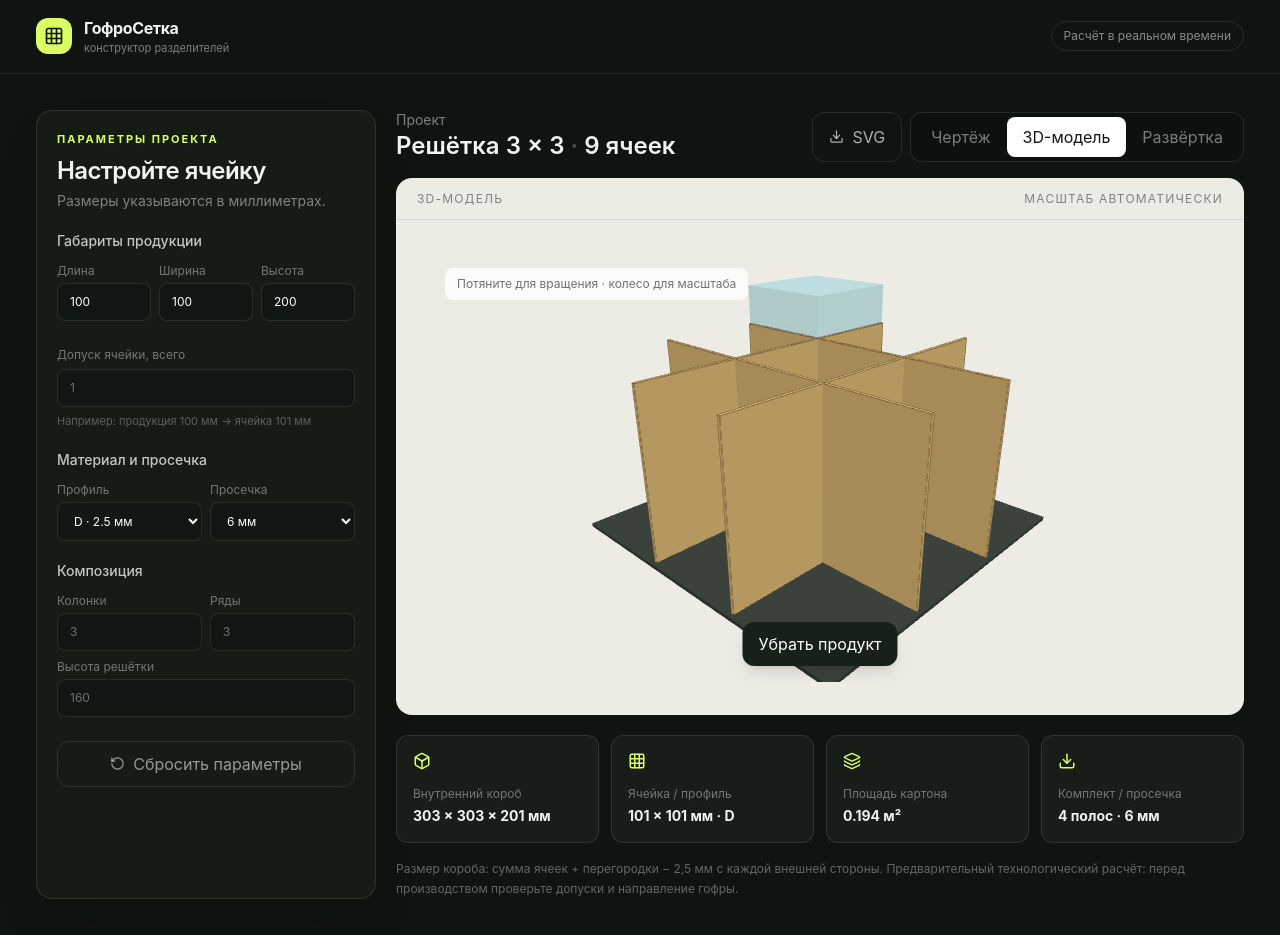
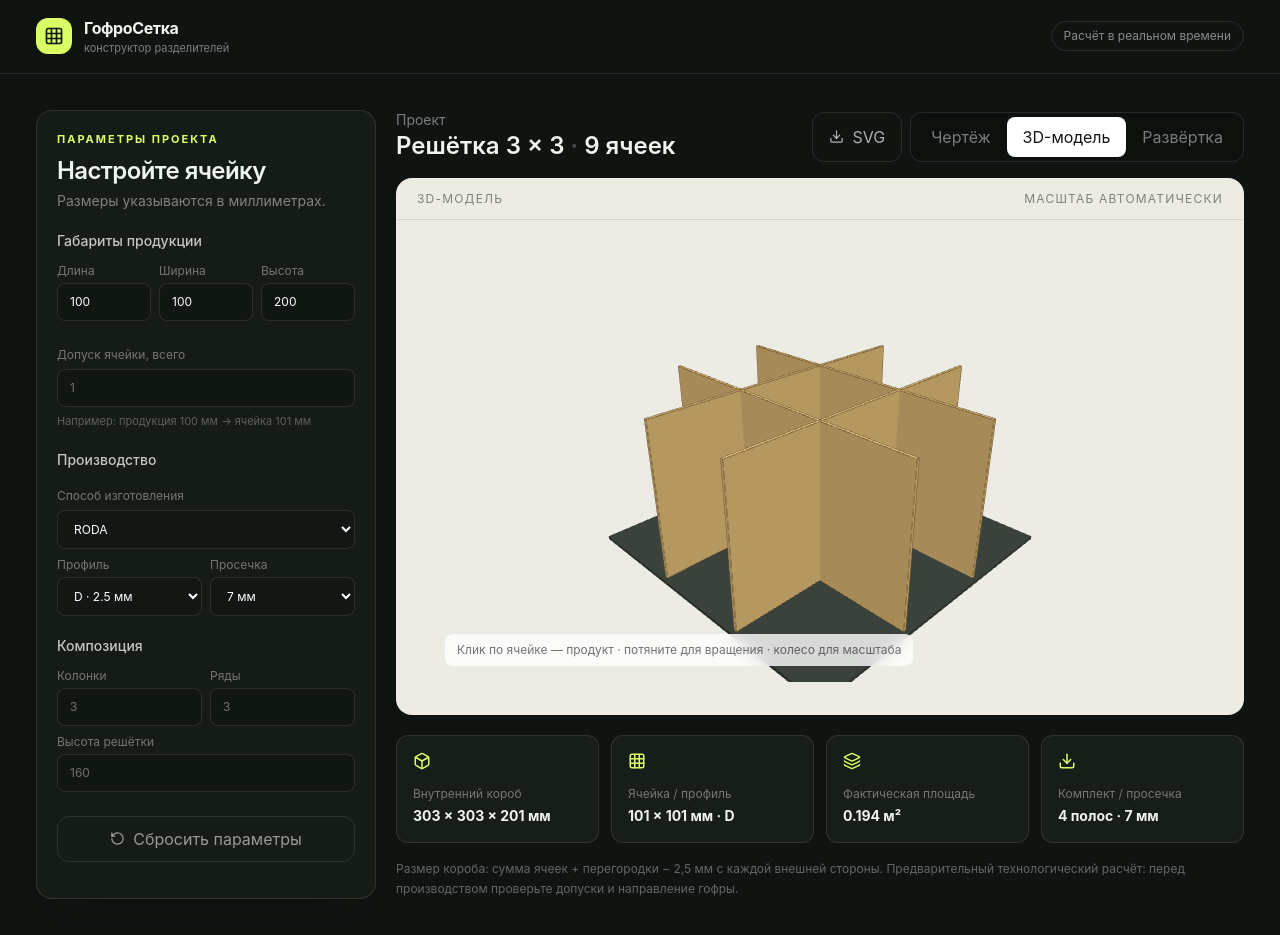
Before and after one commit to DemonicRous/gofrosetka, a Vue app: page / in a window 1280 px wide. Both pictures are taken after a click on the button "3D-модель". Built offline with nearby package versions, Linux system fonts and the light colour scheme.

Commit message:
Add die layout optimization and cell products

```diff
--- a/src/App.vue
+++ b/src/App.vue
@@ -2,11 +2,12 @@
 import { ref, computed, defineAsyncComponent } from 'vue'
 import { Box, Grid3X3, Layers3, Download, RotateCcw } from 'lucide-vue-next'
 import StripCanvas from './components/StripCanvas.vue'
+import DieLayoutCanvas from './components/DieLayoutCanvas.vue'
 const GridScene = defineAsyncComponent(() => import('./components/GridScene.vue'))
 
 const profiles = { F: 1, E: 2, D: 2.5, B: 3, C: 4, BE: 5, BD: 5, BC: 7 }
 const edgeTrim = 2.5
-const p = ref({ length: 100, width: 100, height: 200, gridHeight: 160, gap: 1, rows: 3, cols: 3, profile: 'D', slot: 6 })
+const p = ref({ length: 100, width: 100, height: 200, gridHeight: 160, gap: 1, rows: 3, cols: 3, profile: 'D', slot: 7, method: 'RODA' })
 const active = ref('Чертёж')
 const tabs = ['Чертёж', '3D-модель', 'Развёртка']
 const cellL = computed(() => p.value.length + p.value.gap)
@@ -21,9 +22,39 @@ const crossStrips = computed(() => Math.max(0, p.value.cols - 1))
 const slotDepth = computed(() => stripHeight.value / 2 + 5)
 const longSlotPositions = computed(() => Array.from({ length: crossStrips.value }, (_, i) => (i + 1) * cellL.value + (i + .5) * board.value - edgeTrim))
 const crossSlotPositions = computed(() => Array.from({ length: longStrips.value }, (_, i) => (i + 1) * cellW.value + (i + .5) * board.value - edgeTrim))
-const area = computed(() => ((longStrips.value * innerL.value + crossStrips.value * innerW.value) * stripHeight.value / 1e6).toFixed(3))
+const pieceArea = computed(() => (longStrips.value * innerL.value + crossStrips.value * innerW.value) * stripHeight.value / 1e6)
+const dieLayout = computed(() => {
+  const pieces = [
+    ...Array.from({ length: longStrips.value }, () => ({ w: innerL.value, type: 'L' })),
+    ...Array.from({ length: crossStrips.value }, () => ({ w: innerW.value, type: 'P' })),
+  ].filter(i => i.w > 0).sort((a, b) => b.w - a.w)
+  if (!pieces.length || stripHeight.value > 975 || pieces[0].w > 980) return null
+  let best = null
+  for (let usableW = Math.max(480, Math.ceil(pieces[0].w)); usableW <= 980; usableW++) {
+    const maxRows = Math.floor(975 / stripHeight.value)
+    const maxKits = Math.min(50, Math.floor(usableW * maxRows / pieces.reduce((s, i) => s + i.w, 0)))
+    for (let kits = 1; kits <= maxKits; kits++) {
+      const rows = []
+      const items = Array.from({ length: kits }, (_, kit) => pieces.map(i => ({ ...i, kit: kit + 1 }))).flat().sort((a, b) => b.w - a.w)
+      let fits = true
+      for (const item of items) {
+        let row = rows.find(r => r.used + item.w <= usableW)
+        if (!row) { if (rows.length >= maxRows) { fits = false; break } row = { used: 0, items: [] }; rows.push(row) }
+        row.items.push({ ...item, x: row.used, y: (rows.indexOf(row)) * stripHeight.value, h: stripHeight.value }); row.used += item.w
+      }
+      if (!fits) continue
+      const usedW = Math.max(...rows.map(r => r.used)), sheetW = Math.max(500, Math.ceil(usedW + 20)), sheetH = Math.max(500, Math.ceil(rows.length * stripHeight.value + 25))
+      if (sheetW > 1000 || sheetH > 1000) continue
+      const perKit = sheetW * sheetH / kits / 1e6
+      if (!best || perKit < best.perKit - 1e-9 || (Math.abs(perKit - best.perKit) < 1e-9 && sheetW * sheetH < best.sheetW * best.sheetH)) best = { sheetW, sheetH, kits, perKit, items: rows.flatMap(r => r.items) }
+    }
+  }
+  return best
+})
+const area = computed(() => (p.value.method === 'RODA' ? pieceArea.value : dieLayout.value?.perKit || 0).toFixed(3))
 const cells = computed(() => p.value.rows * p.value.cols)
-const reset = () => p.value = { length: 100, width: 100, height: 200, gridHeight: 160, gap: 1, rows: 3, cols: 3, profile: 'D', slot: 6 }
+const reset = () => p.value = { length: 100, width: 100, height: 200, gridHeight: 160, gap: 1, rows: 3, cols: 3, profile: 'D', slot: 7, method: 'RODA' }
+const methodChanged = () => { if (p.value.method === 'RODA') p.value.slot = 7 }
 const downloadDrawing = () => {
   const scale = 800 / Math.max(innerL.value, innerW.value)
   const w = innerL.value * scale, h = innerW.value * scale
@@ -52,7 +83,7 @@ const downloadDrawing = () => {
         <div class="space-y-5">
           <section><h2 class="mb-3 text-sm font-medium text-white/75">Габариты продукции</h2><div class="grid grid-cols-3 gap-2"><label v-for="[key,label] in [['length','Длина'],['width','Ширина'],['height','Высота']]" :key="key" class="text-xs text-white/40">{{label}}<input v-model.number="p[key]" type="number" min="1" class="mt-1 w-full rounded-lg border border-white/10 bg-black/20 px-3 py-2.5 text-sm text-white outline-none focus:border-[#d9ff64]/60"></label></div></section>
           <section><label class="text-xs text-white/40">Допуск ячейки, всего<input v-model.number="p.gap" type="number" min="0" step="0.5" class="mt-1 w-full rounded-lg border border-white/10 bg-black/20 px-3 py-2.5 text-sm"></label><p class="mt-1.5 text-[11px] text-white/30">Например: продукция 100 мм → ячейка 101 мм</p></section>
-          <section><h2 class="mb-3 text-sm font-medium text-white/75">Материал и просечка</h2><div class="grid grid-cols-2 gap-2"><label class="text-xs text-white/40">Профиль<select v-model="p.profile" class="mt-1 w-full rounded-lg border border-white/10 bg-[#121713] px-3 py-2.5 text-sm text-white"><option v-for="(thickness, profile) in profiles" :key="profile" :value="profile">{{ profile }} · {{ thickness }} мм</option></select></label><label class="text-xs text-white/40">Просечка<select v-model.number="p.slot" class="mt-1 w-full rounded-lg border border-white/10 bg-[#121713] px-3 py-2.5 text-sm text-white"><option :value="6">6 мм</option><option :value="7">7 мм</option></select></label></div></section>
+          <section><h2 class="mb-3 text-sm font-medium text-white/75">Производство</h2><label class="text-xs text-white/40">Способ изготовления<select v-model="p.method" @change="methodChanged" class="mt-1 w-full rounded-lg border border-white/10 bg-[#121713] px-3 py-2.5 text-sm text-white"><option value="RODA">RODA</option><option value="DIE">Плоская высечка</option></select></label><div class="mt-2 grid grid-cols-2 gap-2"><label class="text-xs text-white/40">Профиль<select v-model="p.profile" class="mt-1 w-full rounded-lg border border-white/10 bg-[#121713] px-3 py-2.5 text-sm text-white"><option v-for="(thickness, profile) in profiles" :key="profile" :value="profile">{{ profile }} · {{ thickness }} мм</option></select></label><label class="text-xs text-white/40">Просечка<select v-model.number="p.slot" class="mt-1 w-full rounded-lg border border-white/10 bg-[#121713] px-3 py-2.5 text-sm text-white"><option :value="6">6 мм</option><option :value="7">7 мм</option></select></label></div></section>
           <section><h2 class="mb-3 text-sm font-medium text-white/75">Композиция</h2><div class="grid grid-cols-2 gap-2"><label class="text-xs text-white/40">Колонки<input v-model.number="p.cols" type="number" min="1" max="12" class="mt-1 w-full rounded-lg border border-white/10 bg-black/20 px-3 py-2.5 text-sm"></label><label class="text-xs text-white/40">Ряды<input v-model.number="p.rows" type="number" min="1" max="12" class="mt-1 w-full rounded-lg border border-white/10 bg-black/20 px-3 py-2.5 text-sm"></label><label class="col-span-2 text-xs text-white/40">Высота решётки<input v-model.number="p.gridHeight" type="number" min="20" class="mt-1 w-full rounded-lg border border-white/10 bg-black/20 px-3 py-2.5 text-sm"></label></div></section>
         </div>
         <button @click="reset" class="mt-6 flex w-full items-center justify-center gap-2 rounded-xl border border-white/10 py-2.5 text-sm text-white/55 hover:bg-white/5"><RotateCcw :size="15"/>Сбросить параметры</button>
@@ -65,10 +96,10 @@ const downloadDrawing = () => {
           <div class="grid min-h-[430px] place-items-center p-8">
             <div v-if="active==='Чертёж'" class="relative w-full max-w-[720px]" :style="{aspectRatio: innerL+'/'+innerW}"><div class="absolute inset-0 border-2 border-[#273229] bg-[linear-gradient(135deg,#f7f6ee,#e5e4dc)] shadow-xl"></div><div class="absolute inset-0 grid" :style="{gridTemplateColumns:`repeat(${p.cols},1fr)`,gridTemplateRows:`repeat(${p.rows},1fr)`}"><div v-for="n in cells" :key="n" class="grid place-items-center border border-[#556158]/60 text-[clamp(9px,1.2vw,14px)] text-black/35">{{n}}</div></div><span class="absolute -bottom-7 left-1/2 -translate-x-1/2 text-xs">{{ innerL.toFixed(0) }} мм</span><span class="absolute -right-16 top-1/2 -translate-y-1/2 rotate-90 text-xs">{{ innerW.toFixed(0) }} мм</span></div>
             <GridScene v-else-if="active==='3D-модель'" :length="p.length" :width="p.width" :height="p.height" :grid-height="stripHeight" :rows="p.rows" :cols="p.cols" :cell-l="cellL" :cell-w="cellW" :board="board" />
-            <div v-else class="grid w-full gap-5 xl:grid-cols-2"><StripCanvas title="Продольная полоса" :length="innerL" :height="stripHeight" :quantity="longStrips" :slots="longSlotPositions" :slot-width="p.slot" :slot-depth="slotDepth" /><StripCanvas title="Поперечная полоса" :length="innerW" :height="stripHeight" :quantity="crossStrips" :slots="crossSlotPositions" :slot-width="p.slot" :slot-depth="slotDepth" from-top /></div>
+            <div v-else class="w-full"><DieLayoutCanvas v-if="p.method === 'DIE' && dieLayout" :layout="dieLayout"/><div v-else-if="p.method === 'DIE'" class="grid h-[300px] place-items-center text-center text-black/45"><p>Комплект не помещается на лист 1000 × 1000 мм.<br>Уменьшите размеры или высоту решётки.</p></div><div v-else class="grid gap-5 xl:grid-cols-2"><StripCanvas title="Продольная полоса" :length="innerL" :height="stripHeight" :quantity="longStrips" :slots="longSlotPositions" :slot-width="p.slot" :slot-depth="slotDepth" /><StripCanvas title="Поперечная полоса" :length="innerW" :height="stripHeight" :quantity="crossStrips" :slots="crossSlotPositions" :slot-width="p.slot" :slot-depth="slotDepth" from-top /></div></div>
           </div>
         </div>
-        <div class="mt-5 grid gap-3 sm:grid-cols-2 xl:grid-cols-4"><div v-for="item in [[Box,'Внутренний короб',`${innerL.toFixed(0)} × ${innerW.toFixed(0)} × ${boxHeight.toFixed(0)} мм`],[Grid3X3,'Ячейка / профиль',`${cellL} × ${cellW} мм · ${p.profile}`],[Layers3,'Площадь картона',`${area} м²`],[Download,'Комплект / просечка',`${longStrips + crossStrips} полос · ${p.slot} мм`]]" :key="item[1]" class="rounded-xl border border-white/10 bg-[#171d18] p-4"><component :is="item[0]" :size="18" class="mb-4 text-[#d9ff64]"/><p class="text-xs text-white/40">{{item[1]}}</p><b class="mt-1 block text-sm">{{item[2]}}</b></div></div>
+        <div class="mt-5 grid gap-3 sm:grid-cols-2 xl:grid-cols-4"><div v-for="item in [[Box,'Внутренний короб',`${innerL.toFixed(0)} × ${innerW.toFixed(0)} × ${boxHeight.toFixed(0)} мм`],[Grid3X3,'Ячейка / профиль',`${cellL} × ${cellW} мм · ${p.profile}`],[Layers3,p.method === 'RODA' ? 'Фактическая площадь' : 'Площадь на комплект',`${area} м²`],[Download,p.method === 'DIE' && dieLayout ? 'Лист / комплектов' : 'Комплект / просечка',p.method === 'DIE' && dieLayout ? `${dieLayout.sheetW}×${dieLayout.sheetH} · ${dieLayout.kits} шт.` : `${longStrips + crossStrips} полос · ${p.slot} мм`]]" :key="item[1]" class="rounded-xl border border-white/10 bg-[#171d18] p-4"><component :is="item[0]" :size="18" class="mb-4 text-[#d9ff64]"/><p class="text-xs text-white/40">{{item[1]}}</p><b class="mt-1 block text-sm">{{item[2]}}</b></div></div>
         <p class="mt-4 text-xs leading-5 text-white/35">Размер короба: сумма ячеек + перегородки − 2,5 мм с каждой внешней стороны. Предварительный технологический расчёт: перед производством проверьте допуски и направление гофры.</p>
       </section>
     </main>
--- /dev/null
+++ b/src/components/DieLayoutCanvas.vue
@@ -0,0 +1,29 @@
+<script setup>
+import { onMounted, onBeforeUnmount, ref, watch } from 'vue'
+
+const props = defineProps({ layout: Object })
+const canvas = ref(null)
+let observer
+const draw = () => {
+  const el = canvas.value, rect = el.getBoundingClientRect(), dpr = Math.min(devicePixelRatio, 2)
+  el.width = rect.width * dpr; el.height = rect.height * dpr
+  const ctx = el.getContext('2d'); ctx.scale(dpr, dpr); ctx.clearRect(0, 0, rect.width, rect.height)
+  if (!props.layout?.items?.length) return
+  const pad = 38, labelH = 34, scale = Math.min((rect.width - pad * 2) / props.layout.sheetW, (rect.height - pad * 2 - labelH) / props.layout.sheetH)
+  const w = props.layout.sheetW * scale, h = props.layout.sheetH * scale, ox = (rect.width - w) / 2, oy = labelH + (rect.height - labelH - h) / 2
+  ctx.fillStyle = '#f8f5ea'; ctx.strokeStyle = '#38433b'; ctx.lineWidth = 2; ctx.fillRect(ox, oy, w, h); ctx.strokeRect(ox, oy, w, h)
+  for (const item of props.layout.items) {
+    ctx.fillStyle = item.type === 'L' ? '#d8b877' : '#e1c58c'; ctx.strokeStyle = '#725c38'; ctx.lineWidth = 1
+    ctx.fillRect(ox + (item.x + 10) * scale, oy + (item.y + 12.5) * scale, item.w * scale, item.h * scale)
+    ctx.strokeRect(ox + (item.x + 10) * scale, oy + (item.y + 12.5) * scale, item.w * scale, item.h * scale)
+    if (item.w * scale > 42) { ctx.fillStyle = '#443821'; ctx.font = '9px Inter, sans-serif'; ctx.textAlign = 'center'; ctx.fillText(`${item.type} · К${item.kit}`, ox + (item.x + 10 + item.w / 2) * scale, oy + (item.y + 12.5 + item.h / 2) * scale + 3) }
+  }
+  ctx.fillStyle = '#28302a'; ctx.font = '600 12px Inter, sans-serif'; ctx.textAlign = 'left'; ctx.fillText(`Штамп ${props.layout.sheetW} × ${props.layout.sheetH} мм · ${props.layout.kits} компл.`, ox, 16)
+  ctx.font = '11px Inter, sans-serif'; ctx.fillStyle = '#667169'; ctx.fillText('Подача и гофра ↓   припуск 25 мм по гофре / 20 мм против гофры', ox, 31)
+}
+onMounted(() => { observer = new ResizeObserver(draw); observer.observe(canvas.value); draw() })
+watch(() => props.layout, draw, { deep: true })
+onBeforeUnmount(() => observer?.disconnect())
+</script>
+
+<template><canvas ref="canvas" class="h-[420px] w-full rounded-xl border border-black/10 bg-[#f5f3ea]"></canvas></template>
--- a/src/components/GridScene.vue
+++ b/src/components/GridScene.vue
@@ -8,8 +8,8 @@ const props = defineProps({
   rows: Number, cols: Number, cellL: Number, cellW: Number, board: Number,
 })
 const host = ref(null)
-const productVisible = ref(true)
-let renderer, scene, camera, controls, gridGroup, product, frame, observer
+const selectedCells = ref(new Set())
+let renderer, scene, camera, controls, gridGroup, frame, observer, hitTargets = [], products = new Map(), pointerStart
 
 const disposeGroup = (group) => {
   group?.traverse((o) => { if (o.geometry) o.geometry.dispose(); if (o.material) o.material.dispose() })
@@ -20,6 +20,8 @@ const rebuild = () => {
   disposeGroup(gridGroup)
   gridGroup = new THREE.Group()
   scene.add(gridGroup)
+  hitTargets = []
+  products = new Map()
   const unit = 1 / Math.max(props.length * props.cols, props.width * props.rows) * 7
   const totalX = props.cellL * props.cols + props.board * (props.cols - 1) - 5
   const totalZ = props.cellW * props.rows + props.board * (props.rows - 1) - 5
@@ -46,23 +48,42 @@ const rebuild = () => {
   const base = new THREE.Mesh(new THREE.BoxGeometry(totalX * unit + .18, .08, totalZ * unit + .18), new THREE.MeshStandardMaterial({ color: 0x2b332c, roughness: .9 }))
   base.position.y = -.06
   gridGroup.add(base)
-  const productMat = new THREE.MeshPhysicalMaterial({ color: 0x72b8c8, transparent: true, opacity: .42, roughness: .2, transmission: .12, depthWrite: false })
-  product = new THREE.Mesh(new THREE.BoxGeometry(props.length * unit, props.height * unit, props.width * unit), productMat)
-  const firstX = -totalX / 2 + (props.cellL - 2.5) / 2
-  const firstZ = -totalZ / 2 + (props.cellW - 2.5) / 2
-  product.position.set(firstX * unit, props.height * unit / 2, firstZ * unit)
-  product.userData.targetY = product.position.y
-  gridGroup.add(product)
-  product.visible = productVisible.value
-  controls.target.set(0, h * .35, 0)
-  camera.position.set(8.5, 7, 9)
+  const productMat = new THREE.MeshPhysicalMaterial({ color: 0x58b4c7, transparent: true, opacity: .44, roughness: .18, transmission: .18, depthWrite: false })
+  const hitMat = new THREE.MeshBasicMaterial({ transparent: true, opacity: 0, depthWrite: false })
+  const centers = (count, cell, total) => {
+    let cursor = -total / 2
+    return Array.from({ length: count }, (_, i) => {
+      const size = cell - (i === 0 ? 2.5 : 0) - (i === count - 1 ? 2.5 : 0)
+      const center = cursor + size / 2
+      cursor += size + (i < count - 1 ? props.board : 0)
+      return { center, size }
+    })
+  }
+  const xs = centers(props.cols, props.cellL, totalX), zs = centers(props.rows, props.cellW, totalZ)
+  const valid = new Set()
+  zs.forEach((z, row) => xs.forEach((x, col) => {
+    const key = `${row}:${col}`; valid.add(key)
+    const targetH = Math.max(props.height, props.gridHeight) * unit
+    const hit = new THREE.Mesh(new THREE.BoxGeometry(x.size * unit, targetH, z.size * unit), hitMat.clone())
+    hit.position.set(x.center * unit, targetH / 2, z.center * unit); hit.userData.cellKey = key
+    gridGroup.add(hit); hitTargets.push(hit)
+    const mesh = new THREE.Mesh(new THREE.BoxGeometry(props.length * unit, props.height * unit, props.width * unit), productMat.clone())
+    mesh.position.set(x.center * unit, props.height * unit / 2, z.center * unit); mesh.userData.targetY = mesh.position.y; mesh.visible = selectedCells.value.has(key)
+    gridGroup.add(mesh); products.set(key, mesh)
+  }))
+  selectedCells.value = new Set([...selectedCells.value].filter(key => valid.has(key)))
+  controls.target.set(0, h * .5, 0)
+  camera.position.set(9, h * .5 + 6.5, 9)
   controls.update()
 }
 
-const toggleProduct = () => {
-  productVisible.value = !productVisible.value
-  if (productVisible.value) { product.visible = true; product.position.y = product.userData.targetY + 4 }
+const toggleCell = (key) => {
+  const next = new Set(selectedCells.value), mesh = products.get(key)
+  if (next.has(key)) next.delete(key)
+  else { next.add(key); mesh.visible = true; mesh.position.y = mesh.userData.targetY + 4 }
+  selectedCells.value = next
 }
+const clearProducts = () => { selectedCells.value = new Set() }
 
 onMounted(() => {
   scene = new THREE.Scene()
@@ -72,6 +93,13 @@ onMounted(() => {
   renderer.setPixelRatio(Math.min(devicePixelRatio, 2))
   renderer.shadowMap.enabled = true
   host.value.appendChild(renderer.domElement)
+  const raycaster = new THREE.Raycaster(), pointer = new THREE.Vector2()
+  renderer.domElement.addEventListener('pointerdown', e => { pointerStart = { x: e.clientX, y: e.clientY } })
+  renderer.domElement.addEventListener('pointerup', e => {
+    if (!pointerStart || Math.hypot(e.clientX - pointerStart.x, e.clientY - pointerStart.y) > 5) return
+    const rect = renderer.domElement.getBoundingClientRect(); pointer.x = ((e.clientX - rect.left) / rect.width) * 2 - 1; pointer.y = -((e.clientY - rect.top) / rect.height) * 2 + 1
+    raycaster.setFromCamera(pointer, camera); const hit = raycaster.intersectObjects(hitTargets, false)[0]; if (hit) toggleCell(hit.object.userData.cellKey)
+  })
   controls = new OrbitControls(camera, renderer.domElement)
   controls.enableDamping = true
   controls.minDistance = 5
@@ -90,8 +118,10 @@ onMounted(() => {
   observer.observe(host.value)
   const animate = () => {
     frame = requestAnimationFrame(animate)
-    if (productVisible.value && product?.visible) product.position.y += (product.userData.targetY - product.position.y) * .09
-    else if (product?.visible) { product.position.y += .11; if (product.position.y > product.userData.targetY + 4) product.visible = false }
+    products.forEach((mesh, key) => {
+      if (selectedCells.value.has(key) && mesh.visible) mesh.position.y += (mesh.userData.targetY - mesh.position.y) * .09
+      else if (mesh.visible) { mesh.position.y += .11; if (mesh.position.y > mesh.userData.targetY + 4) mesh.visible = false }
+    })
     controls.update()
     renderer.render(scene, camera)
   }
@@ -105,7 +135,7 @@ onBeforeUnmount(() => { cancelAnimationFrame(frame); observer?.disconnect(); con
 <template>
   <div class="relative h-[430px] w-full overflow-hidden">
     <div ref="host" class="h-full w-full cursor-grab active:cursor-grabbing"></div>
-    <div class="absolute left-4 top-4 rounded-lg bg-white/80 px-3 py-2 text-xs text-black/55 backdrop-blur">Потяните для вращения · колесо для масштаба</div>
-    <button @click="toggleProduct" class="absolute bottom-4 left-1/2 -translate-x-1/2 rounded-xl bg-[#18201a] px-4 py-2.5 text-sm font-medium text-white shadow-lg hover:bg-[#263129]">{{ productVisible ? 'Убрать продукт' : 'Вставить продукт' }}</button>
+    <div class="pointer-events-none absolute bottom-4 left-4 rounded-lg bg-white/80 px-3 py-2 text-xs text-black/55 backdrop-blur">Клик по ячейке — продукт · потяните для вращения · колесо для масштаба</div>
+    <button v-if="selectedCells.size" @click="clearProducts" class="absolute bottom-4 right-4 rounded-xl bg-[#18201a] px-4 py-2.5 text-sm font-medium text-white shadow-lg hover:bg-[#263129]">Очистить · {{ selectedCells.size }}</button>
   </div>
 </template>
```
Also changed, not shown: src/components/StripCanvas.vue (+4 -4 lines).
